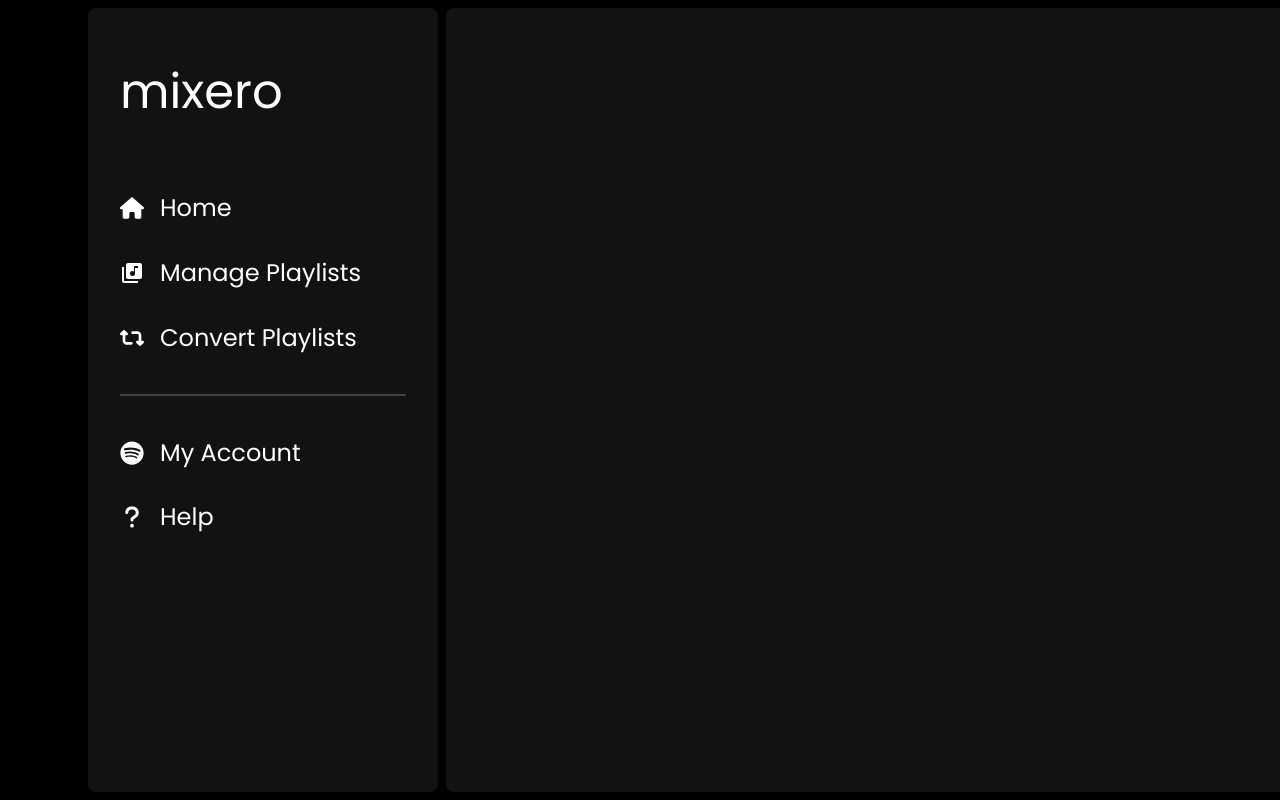
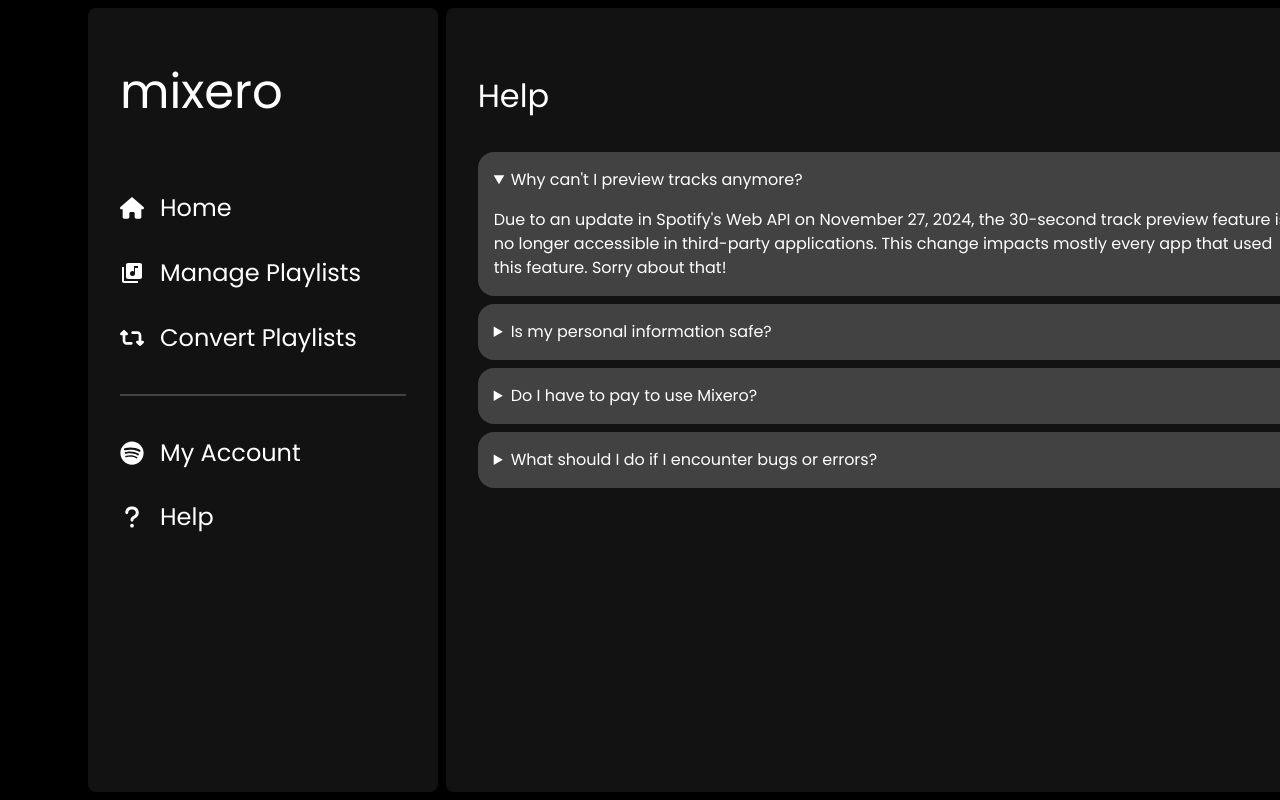
Before and after one commit to lucascarozza/mixero, a React (Vite) app: page /help in a window 1280 px wide. Shown: the top 800 px of the page. Built offline with nearby package versions, Linux system fonts and the light colour scheme.

Commit message:
Add Help page and FAQ

```diff
--- a/src/App.jsx
+++ b/src/App.jsx
@@ -4,6 +4,7 @@
 
 // Pages
 import Home from "./pages/Home/Home";
+import Help from "./pages/Help/Help";
 
 const App = () => {
   return (
@@ -16,7 +17,7 @@
             <Route path="/manage-playlists" />
             <Route path="/convert-playlists" />
             <Route path="/account" />
-            <Route path="/help" />
+            <Route path="/help" element={<Help />} />
           </Routes>
         </div>
       </div>
--- a/src/index.css
+++ b/src/index.css
@@ -31,6 +31,7 @@
   font-size: 1;
 
   background-color: black;
+  cursor: default;
 }
 
 a {
@@ -41,12 +42,11 @@
 /* 3. Scrollbar
  * ======================================= */
 ::-webkit-scrollbar {
-  width: 0.3rem;
+  width: 0.5rem;
 }
 
 ::-webkit-scrollbar-thumb {
   background-color: #555;
-  border-radius: 4px;
 }
 
 ::-webkit-scrollbar-thumb:hover {
--- a/src/pages/Help/Help.jsx
+++ b/src/pages/Help/Help.jsx
@@ -0,0 +1,20 @@
+import styles from "./Help.module.css";
+import { faqData } from "./faqData";
+
+const Help = (props) => {
+  return (
+    <section className={styles.contentWrapper}>
+      <h2 className={styles.pageTitle}>Help</h2>
+      {faqData.map((item, index) => {
+        return (
+          <details className={styles.question} key={index} open={index === 0}>
+            <summary className={styles.title}>{item.question}</summary>
+            <p className={styles.answer}>{item.answer}</p>
+          </details>
+        );
+      })}
+    </section>
+  );
+};
+
+export default Help;
--- a/src/pages/Help/Help.module.css
+++ b/src/pages/Help/Help.module.css
@@ -0,0 +1,22 @@
+.contentWrapper {
+    width: 100%;
+    height: auto;
+    padding: 1rem 2rem;
+}
+
+.pageTitle {
+    font-size: 2rem;
+    margin: 3rem 0 2rem 0;
+}
+
+.question {
+    background-color: var(--secondary-color);
+    margin: 0.5rem 0;
+    padding: 1rem;
+    border-radius: 1rem;
+    cursor: pointer;
+}
+
+.answer {
+    margin-top: 1rem;
+}
--- /dev/null
+++ b/src/pages/Help/faqData.js
@@ -0,0 +1,6 @@
+export const faqData = [
+    { question: "Why can't I preview tracks anymore?", answer: "Due to an update in Spotify's Web API on November 27, 2024, the 30-second track preview feature is no longer accessible in third-party applications. This change impacts mostly every app that used this feature. Sorry about that!"},
+    { question: "Is my personal information safe?", answer: "Definitely! We use Spotify's Authorization Code with PKCE Flow to keep your connection super secure. Plus, we follow all of Spotify's guidelines to ensure everything is up to their high standards. Don't worry, we don't collect, store, or sell any of your personal info. Your privacy is our priority!"},
+    { question: "Do I have to pay to use Mixero?", answer: "Our app is completely free and will remain so. Even though Spotify offers a premium subscription, it doesn't change how the app works. Enjoy all the features at no cost!"},
+    { question: "What should I do if I encounter bugs or errors?", answer: "If you experience any bugs or errors, just let us know! Send us the details, and we'll work on fixing it as soon as possible. Your feedback helps us improve the app, so we appreciate your support!"}
+]
```
Also changed, not shown: src/pages/Account/Account.jsx (added), src/pages/Account/Account.module.css (added), src/pages/ConvertPlaylists/ConvertPlaylists.jsx (added), src/pages/ConvertPlaylists/ConvertPlaylists.module.css (added), src/pages/ManagePlaylists/ManagaPlaylists.module.css (added), src/pages/ManagePlaylists/ManagePlaylists.jsx (added).
